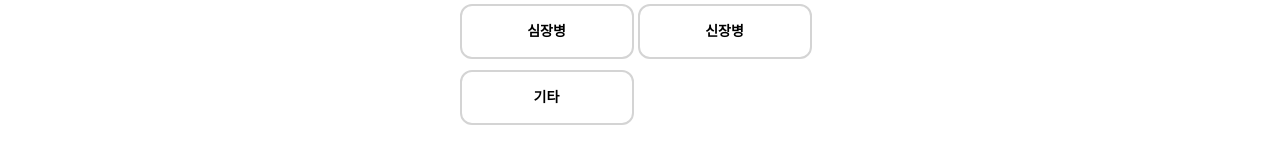
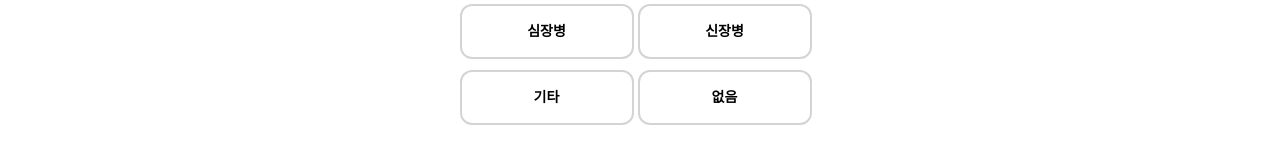
Before and after one commit to mallangmollang/sallang_front, a React (Vite) app: page /login in a window 1280 px wide. Shown: the part 436-594 px from the top of the page. Built offline with nearby package versions, Linux system fonts and the light colour scheme.

Commit message:
feat: selected 상태 추가

```diff
--- a/src/components/SelectButton.jsx
+++ b/src/components/SelectButton.jsx
@@ -1,12 +1,27 @@
-export default function SelectButton({ label, onClick }) {
+import { useState } from "react";
+
+export default function SelectButton({ label, onClick, onChange }) {
+  const [selected, setSelected] = useState(false);
+  const handleClick = () => {
+    const next = !selected;
+    setSelected(next);
+    onChange?.(next);
+    onClick?.();
+  };
+
   return (
     <button
-      onClick={onClick}
-      className={`flex flex-row w-[174px] h-[55px] items-center justify-center px-4 py-1 overflow-hidden rounded-[12px] border-2 border-solid
-        text-sm font-bold
-        bg-white border-neutral-300 text-black
-        hover:bg-orange-100 hover:border-orange-500 hover:text-orange-500
-      `}
+      type="button"
+      onClick={handleClick}
+      className={[
+        "flex flex-row w-[174px] h-[55px] items-center justify-center",
+        "px-4 py-1 overflow-hidden rounded-[12px] border-2 border-solid",
+        "text-sm font-bold",
+        selected
+          ? "bg-orange-100 border-orange-500 text-orange-500"
+          : "bg-white border-neutral-300 text-black",
+        // "hover:bg-orange-100 hover:border-orange-500 hover:text-orange-500",
+      ].join(" ")}
     >
       {label}
     </button>
--- a/src/pages/LoginPage.jsx
+++ b/src/pages/LoginPage.jsx
@@ -80,6 +80,7 @@ const LoginPage = () => {
             <SelectButton label="심장병" />
             <SelectButton label="신장병" />
             <SelectButton label="기타" />
+            <SelectButton label="없음" />
           </div>
         </div>
         <button
```
